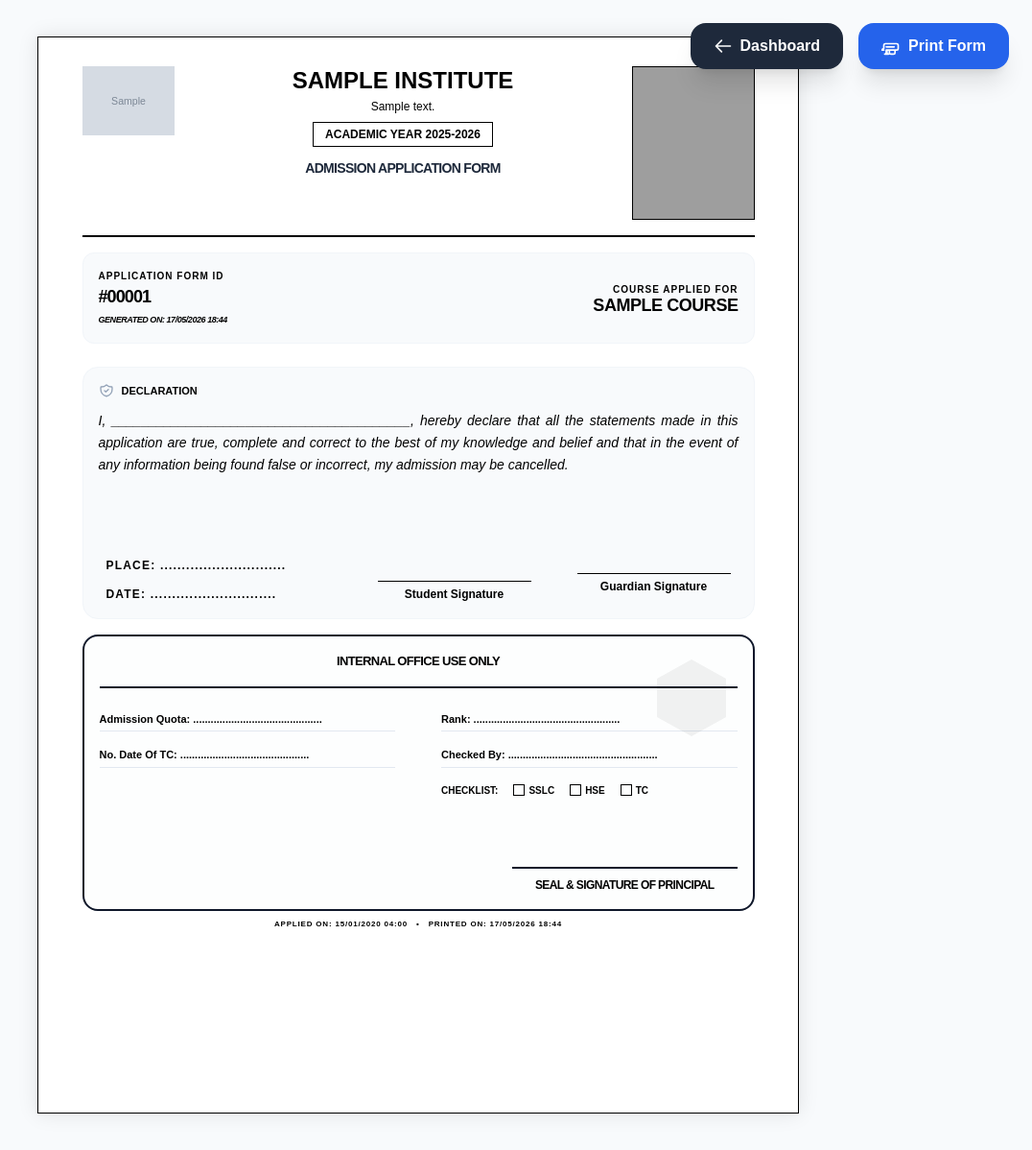
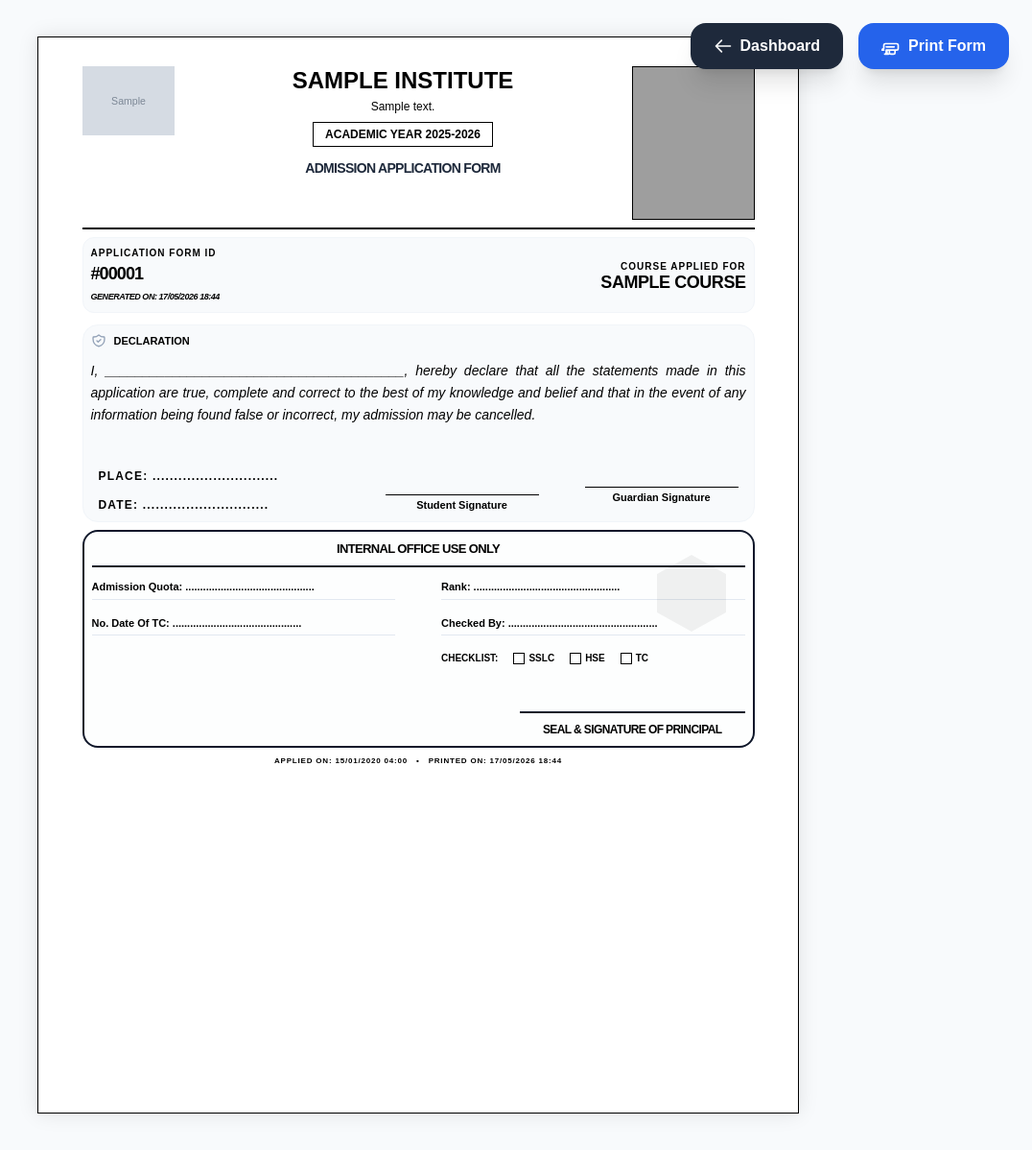
Before and after one commit to iqraait/JDT-Automation-System-, a Django app: page /institute/application/1/view/ in a window 1280 px wide. Shown: the whole page at 96% size, without its empty margins (204-1280 px from the left). Run offline with Django 5.2, Linux system fonts and the light colour scheme; a user stored in the database is signed in; tables that the repository leaves empty hold one stand-in row (values such as "Sample post"); grey boxes marked "Sample" are stand-in pictures; data that the repository does not hold is empty; some libraries are stand-ins or nearby versions; grey boxes are pictures that could not be loaded.

Commit message:
Reduce margins, paddings, and typography spacing to fit print onto 2 pages max

```diff
--- a/templates/institute/view_application.html
+++ b/templates/institute/view_application.html
@@ -11,7 +11,7 @@
             font-family: 'Arial', sans-serif;
             background-color: #f8fafc;
             color: #000 !important;
-            line-height: 1.3;
+            line-height: 1.15;
         }
 
         .a4-page {
@@ -76,14 +76,14 @@
         table {
             width: 100%;
             border-collapse: collapse;
-            margin-bottom: 8px;
+            margin-bottom: 4px;
         }
 
         th, td {
             border: 1px solid #000;
-            padding: 5px 10px;
+            padding: 3px 6px;
             text-align: left;
-            font-size: 12px;
+            font-size: 11px;
             color: #000 !important;
             font-weight: normal !important;
             font-style: normal !important;
@@ -96,13 +96,13 @@
         }
 
         .section-title {
-            font-size: 13px;
+            font-size: 12px;
             font-weight: bold;
             color: #000 !important;
             text-transform: uppercase;
-            margin: 10px 0 4px 0;
+            margin: 6px 0 2px 0;
             border-bottom: 1.5px solid #000;
-            padding-bottom: 2px;
+            padding-bottom: 1px;
             display: flex;
             align-items: center;
             gap: 6px;
@@ -111,11 +111,11 @@
         .signature-line {
             border-top: 1px solid #000;
             width: 160px;
-            margin-top: 30px;
+            margin-top: 20px;
             text-align: center;
-            font-size: 12px;
+            font-size: 11px;
             font-weight: bold;
-            padding-top: 4px;
+            padding-top: 2px;
         }
 
         h1, h2, h3, h4, p, span, div {
@@ -162,7 +162,7 @@
                     <div class="a4-page">
 
         <!-- HEADER -->
-        <div class="flex justify-between items-start border-b-2 border-black pb-4 mb-4">
+        <div class="flex justify-between items-start border-b-2 border-black pb-2 mb-2">
             <div class="w-24">
                 {% if app.institute.logo %}
                 <img src="{{ app.institute.logo.url }}" alt="Logo" class="max-w-full h-auto">
@@ -195,7 +195,7 @@
         </div>
 
 
-        <div class="flex justify-between items-center mb-6 bg-slate-50 p-4 rounded-xl border border-slate-100">
+        <div class="flex justify-between items-center mb-3 bg-slate-50 p-2 rounded-xl border border-slate-100">
             <div>
                 <p class="text-[10px] text-slate-400 font-bold uppercase tracking-widest">Application Form ID</p>
                 <p class="text-lg font-black text-slate-900 font-mono tracking-tighter">#{{ app.id|stringformat:"05d" }}</p>
@@ -305,7 +305,7 @@
 
 
         <!-- DECLARATION -->
-        <div class="mt-6 bg-slate-50 p-4 rounded-2xl border border-slate-100">
+        <div class="mt-3 bg-slate-50 p-2 rounded-2xl border border-slate-100">
             <h4 class="text-[11px] font-black uppercase mb-3 flex items-center gap-2">
                 <svg class="w-4 h-4 text-slate-400" fill="none" stroke="currentColor" viewBox="0 0 24 24">
                     <path stroke-linecap="round" stroke-linejoin="round" stroke-width="2"
@@ -318,7 +318,7 @@
                 I, ________________________________________, hereby declare that all the statements made in this application are true, complete and correct to the best of my knowledge and belief and that in the event of any information being found false or incorrect, my admission may be cancelled.
             </p>
 
-            <div class="flex justify-between items-end mt-6 px-2">
+            <div class="flex justify-between items-end mt-3 px-2">
                 <div class="space-y-3">
                     <p class="text-[12px] font-bold text-slate-400 uppercase tracking-widest">Place:
                         .............................</p>
@@ -328,16 +328,16 @@
                 <div class="flex gap-12">
                     <div class="flex flex-col items-center">
                         {% if signature %}
-                        <div class="h-16 flex items-end -mb-2">
-                            <img src="{{ MEDIA_URL }}{{ signature }}" class="max-h-16 w-auto" alt="Signature">
+                        <div class="h-12 flex items-end -mb-2">
+                            <img src="{{ MEDIA_URL }}{{ signature }}" class="max-h-12 w-auto" alt="Signature">
                         </div>
                         {% else %}
-                        <div class="h-14"></div>
+                        <div class="h-10"></div>
                         {% endif %}
                         <div class="signature-line">Student Signature</div>
                     </div>
                     <div class="flex flex-col items-center">
-                        <div class="h-12"></div>
+                        <div class="h-8"></div>
                         <div class="signature-line">Guardian Signature</div>
                     </div>
                 </div>
@@ -346,14 +346,14 @@
 
 
         <!-- OFFICE USE -->
-        <div class="mt-4 border-2 border-slate-900 rounded-2xl p-4 bg-slate-50/30 relative overflow-hidden">
+        <div class="mt-2 border-2 border-slate-900 rounded-2xl p-2 bg-slate-50/30 relative overflow-hidden">
             <div class="absolute top-0 right-0 p-4 opacity-5">
                 <svg class="w-24 h-24" fill="currentColor" viewBox="0 0 24 24">
                     <path d="M12 2L3 7v10l9 5 9-5V7l-9-5z" />
                 </svg>
             </div>
             <h4
-                class="text-center text-[13px] font-black uppercase tracking-tighter border-b-2 border-slate-900 pb-4 mb-6">
+                class="text-center text-[13px] font-black uppercase tracking-tighter border-b-2 border-slate-900 pb-2 mb-3">
                 Internal Office Use Only</h4>
 
             <div class="grid grid-cols-2 gap-y-3 gap-x-12 text-[11px] font-bold text-slate-600">
@@ -377,9 +377,9 @@
                 </div>
             </div>
 
-            <div class="flex justify-end mt-8">
+            <div class="flex justify-end mt-4">
                 <div class="text-center">
-                    <div class="h-10"></div>
+                    <div class="h-8"></div>
                     <p class="font-black text-[12px] uppercase tracking-tighter border-t-2 border-slate-900 pt-2 px-6">
                         Seal & Signature of Principal</p>
                 </div>
@@ -387,7 +387,7 @@
         </div>
 
         {% if payment %}
-        <p class="text-center text-[12px] text-slate-400 font-bold uppercase mt-10 tracking-widest">
+        <p class="text-center text-[12px] text-slate-400 font-bold uppercase mt-4 tracking-widest">
             Payment: {{ payment.get_status_display|upper }} &nbsp;•&nbsp;
             ID: {{ payment.gateway_transaction_id|default:payment.merchant_txn_no|default:"-" }}
             {% if payment.gateway_response.vpa or payment.gateway_response.upi_id or payment.gateway_response.customer_vpa %}
```
Also changed, not shown: templates/applications/view_application.html (+23 -23 lines).
